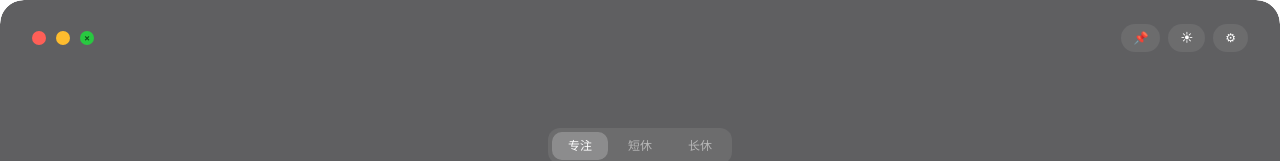
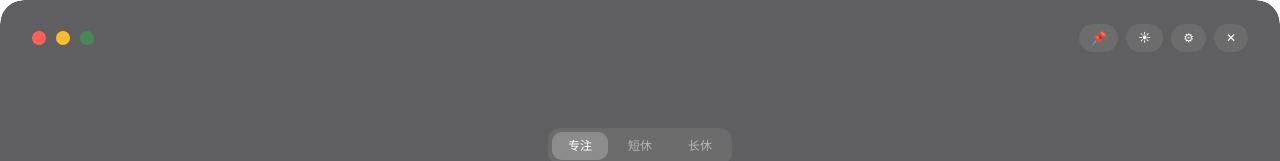
Before and after one commit to yiyioer/pomodoro-app, a React (Vite) app: page / in a window 1280 px wide. Shown: the top 161 px of the page. Built offline with nearby package versions, Linux system fonts and the light colour scheme.

Commit message:
fix: move quit button to top-right row, add settings panel spacing
- Remove × button from traffic lights (restore decorative green dot)
- Add ✕ quit button to right-side toggle row with same pill style
- Add top/bottom margin to settings panel to separate from session selector

```diff
--- a/src/components/PomodoroTimer.tsx
+++ b/src/components/PomodoroTimer.tsx
@@ -138,13 +138,7 @@ export default function PomodoroTimer({ darkMode, onToggleDark }: Props) {
             onClick={handleMinimize}
             className="w-3.5 h-3.5 rounded-full bg-[#febc2e] hover:bg-[#f5a623] transition-colors duration-200 active:scale-90"
           />
-          <button
-            onClick={handleQuit}
-            className="w-3.5 h-3.5 rounded-full bg-[#28c840] hover:bg-[#34d94b] transition-colors duration-200 active:scale-90 flex items-center justify-center text-[9px] font-bold text-black/60 hover:text-black/80"
-            title="退出程序"
-          >
-            ×
-          </button>
+          <div className="w-3.5 h-3.5 rounded-full bg-[#28c840]/40" />
         </div>
 
         {/* Right toggles */}
@@ -173,6 +167,14 @@ export default function PomodoroTimer({ darkMode, onToggleDark }: Props) {
             }`}
           >
             ⚙
+          </motion.button>
+          <motion.button
+            whileTap={{ scale: 0.92 }}
+            onClick={handleQuit}
+            className={`text-xs px-3 py-1.5 rounded-full transition-all duration-300 ${btnBg} hover:bg-red-500/30 ${textColor}`}
+            title="退出程序"
+          >
+            ✕
           </motion.button>
         </div>
       </div>
@@ -211,9 +213,9 @@ export default function PomodoroTimer({ darkMode, onToggleDark }: Props) {
       <AnimatePresence>
         {showSettings && (
           <motion.div
-            initial={{ opacity: 0, height: 0, marginBottom: 0 }}
-            animate={{ opacity: 1, height: 'auto', marginBottom: 8 }}
-            exit={{ opacity: 0, height: 0, marginBottom: 0 }}
+            initial={{ opacity: 0, height: 0, marginTop: 0, marginBottom: 0 }}
+            animate={{ opacity: 1, height: 'auto', marginTop: 12, marginBottom: 12 }}
+            exit={{ opacity: 0, height: 0, marginTop: 0, marginBottom: 0 }}
             transition={spring}
             className="no-drag overflow-hidden"
           >
```
